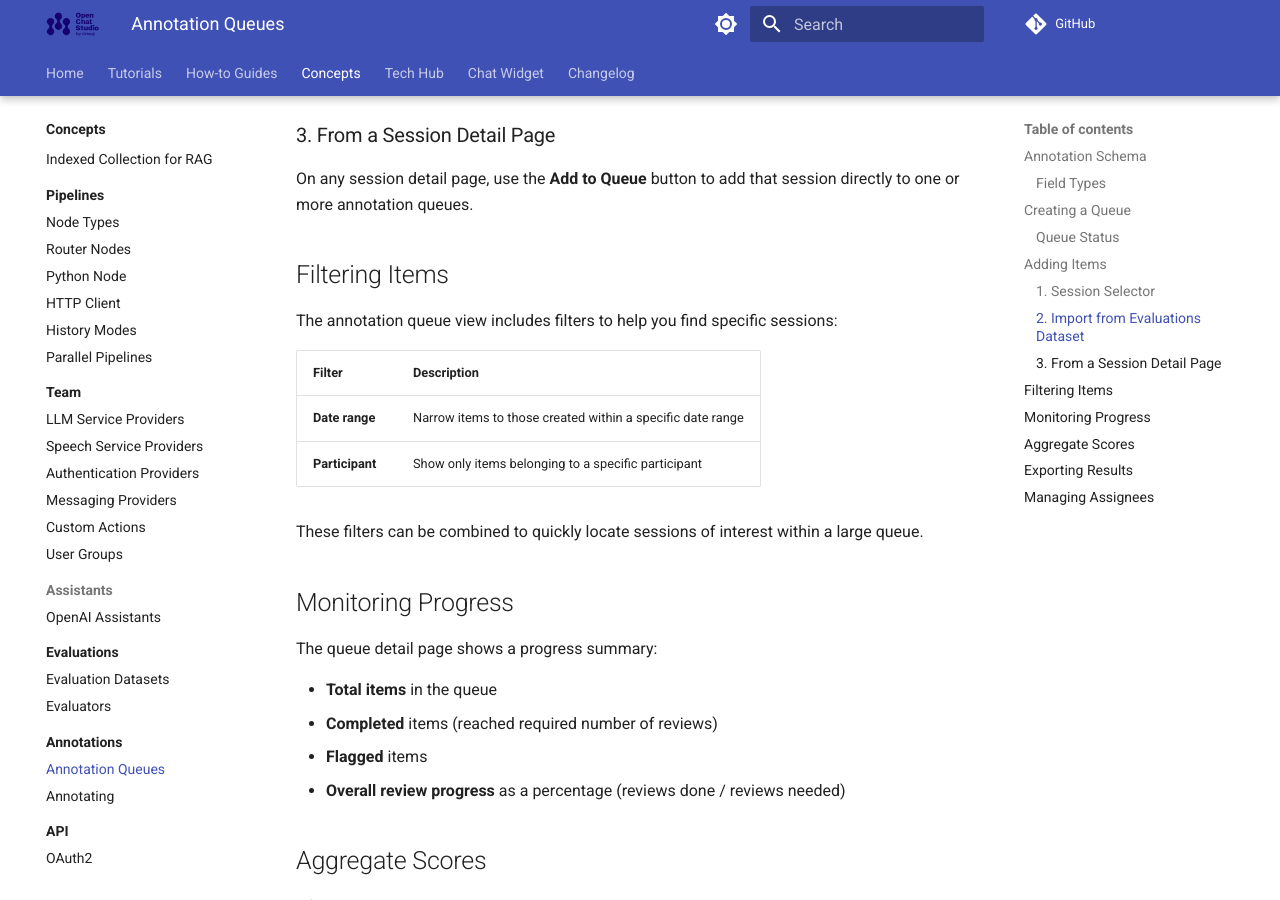
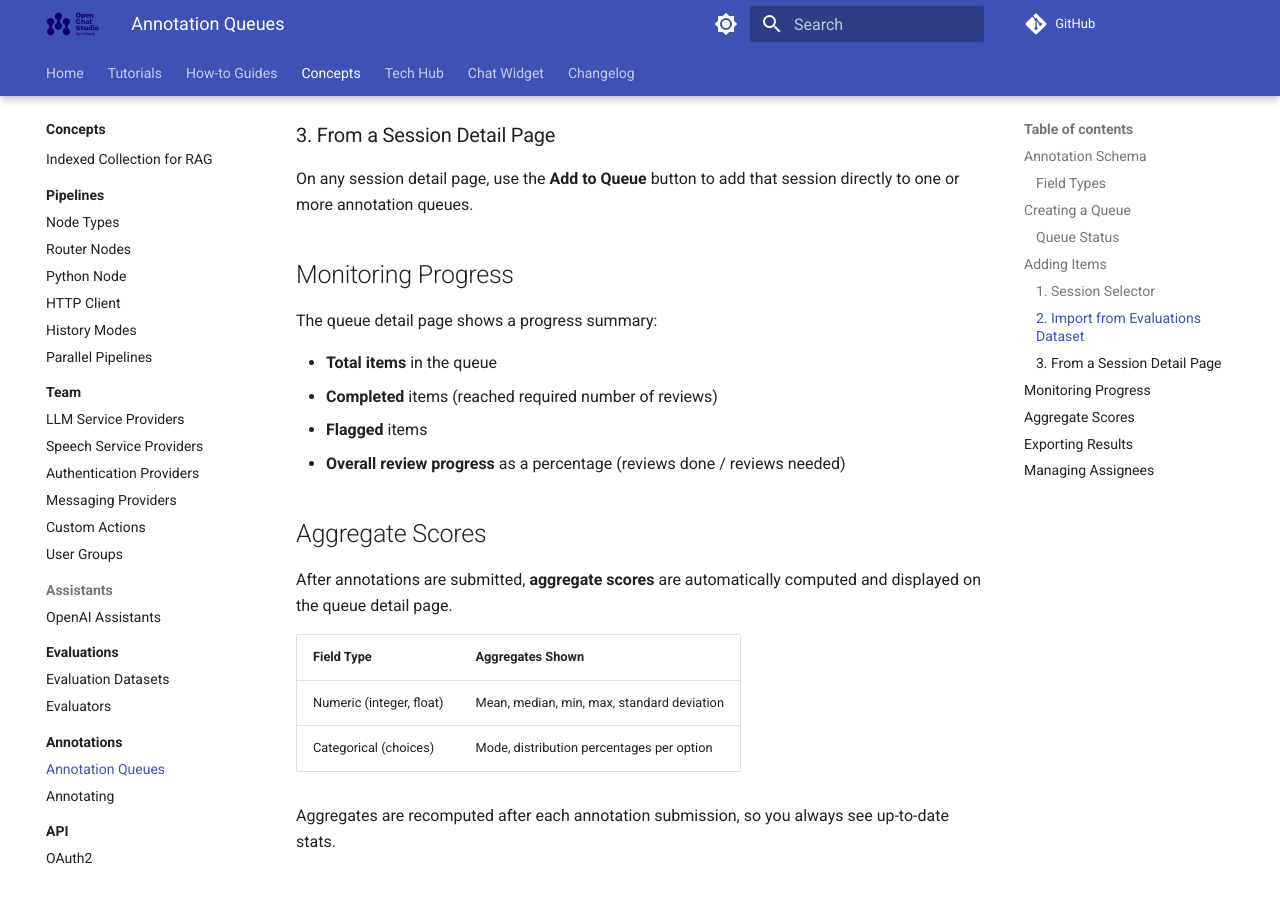
Before and after one commit to dimagi/open-chat-studio-docs, an MkDocs documentation site: the page built from docs/concepts/annotations/queues.md, in a window 1280 px wide and 900 px high, scrolled down 2631 px. Built offline with MkDocs 1.6.1 and Material for MkDocs 9.7.7, drawn with Linux system fonts in a browser that asks for light colours; a script that is not in the unit is left out; comment, search, counter and statistics services are not loaded.

Commit message:
Remove Filtering Items section from queues.md
Co-authored-by: Chris Smit <SmittieC@users.noreply.github.com>

```diff
--- a/docs/concepts/annotations/queues.md
+++ b/docs/concepts/annotations/queues.md
@@ -76,17 +76,6 @@ Click **Import from Dataset** on the queue detail page to add sessions from an e
 
 On any session detail page, use the **Add to Queue** button to add that session directly to one or more annotation queues.
 
-## Filtering Items
-
-The annotation queue view includes filters to help you find specific sessions:
-
-| Filter | Description |
-|--------|-------------|
-| **Date range** | Narrow items to those created within a specific date range |
-| **Participant** | Show only items belonging to a specific participant |
-
-These filters can be combined to quickly locate sessions of interest within a large queue.
-
 ## Monitoring Progress
 
 The queue detail page shows a progress summary:
```
